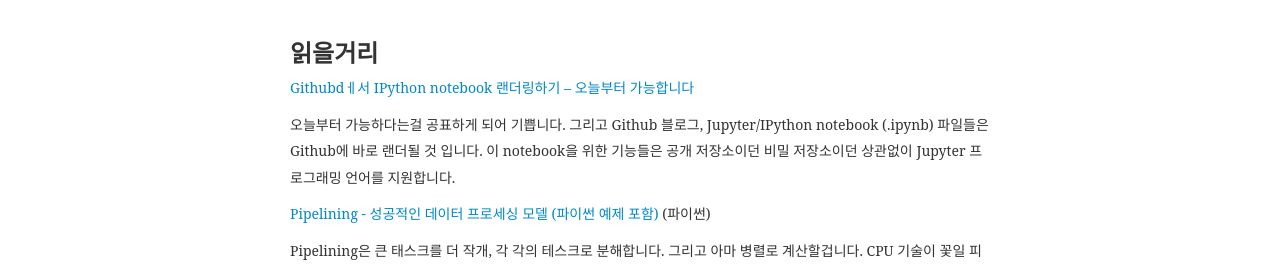
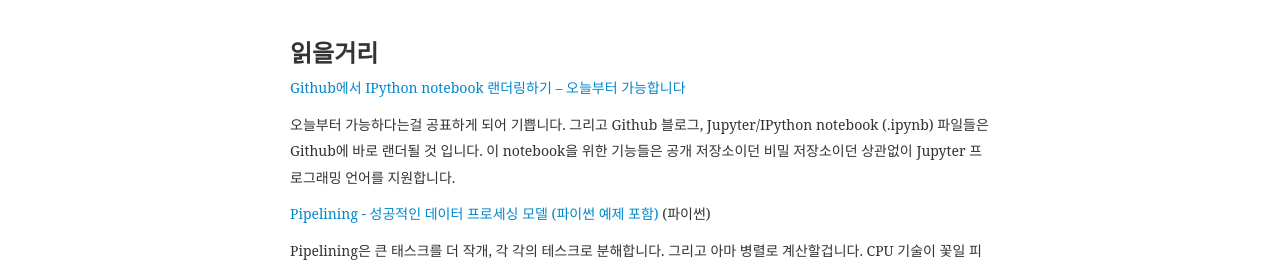
Before and after one commit to weeklypythonkr/weeklypythonkr.github.io, a Jekyll site: the page built from _posts/2015-05-15-Issue-32.md, in a window 1280 px wide and 900 px high. Shown: the part 259-528 px from the top of the window. Built offline with Jekyll 4.4.1, drawn with Linux system fonts in a browser that asks for light colours; some web fonts are replaced.

Commit message:
오타 수정

```diff
--- a/_posts/2015-05-15-Issue-32.md
+++ b/_posts/2015-05-15-Issue-32.md
@@ -4,7 +4,7 @@ title: 번역중_32번 이슈
 ---
 
 ###읽을거리
-<a href="https://blog.jupyter.org/2015/05/07/rendering-notebooks-on-github/" target="_blank">Githubdㅔ서 IPython notebook 랜더링하기 -- 오늘부터 가능합니다</a>
+<a href="https://blog.jupyter.org/2015/05/07/rendering-notebooks-on-github/" target="_blank">Github에서 IPython notebook 랜더링하기 -- 오늘부터 가능합니다</a>
 
 오늘부터 가능하다는걸 공표하게 되어 기쁩니다. 그리고 Github 블로그, Jupyter/IPython notebook (.ipynb) 파일들은 Github에 바로 랜더될 것 입니다. 이 notebook을 위한 기능들은 공개 저장소이던 비밀 저장소이던 상관없이 Jupyter 프로그래밍 언어를 지원합니다.
 
```
